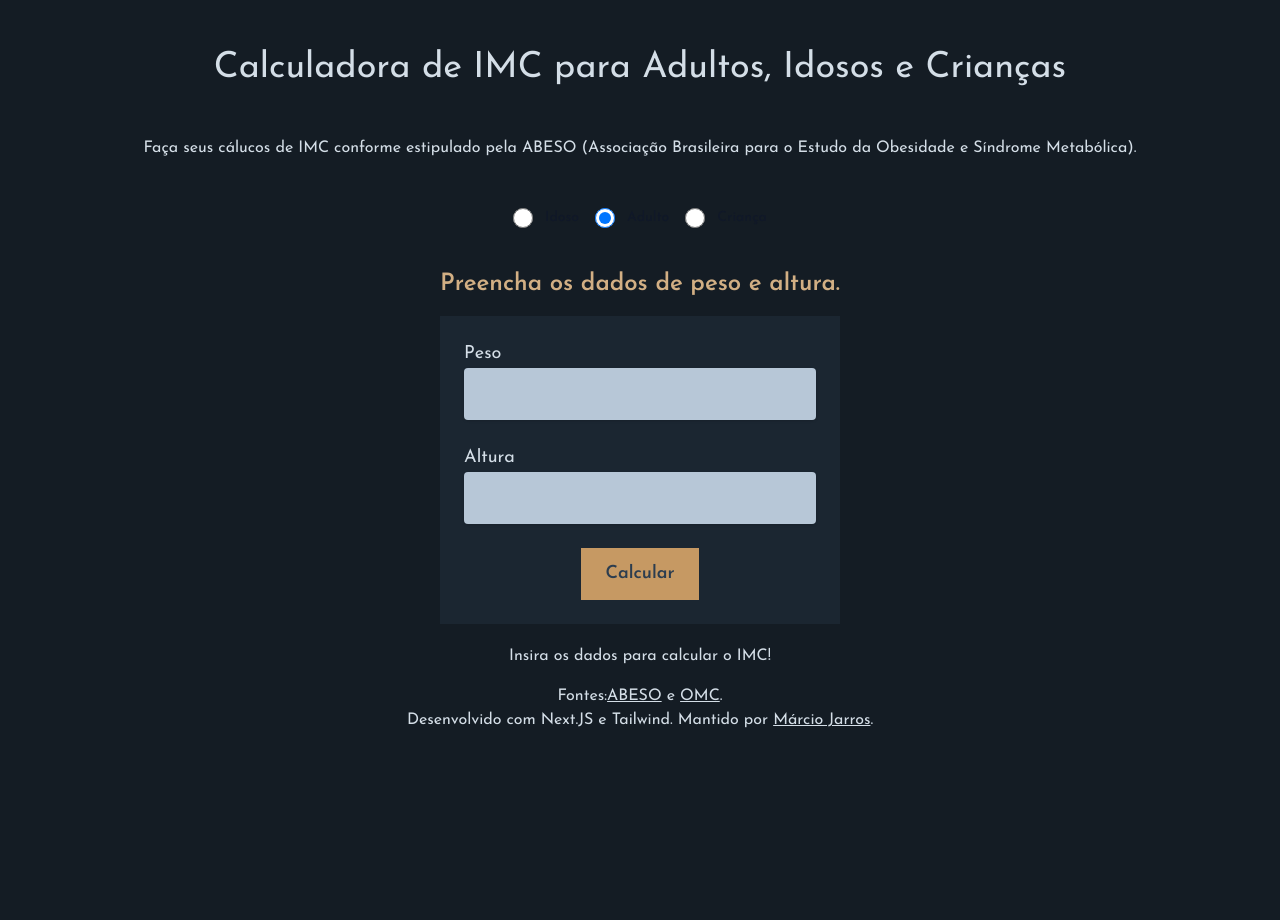
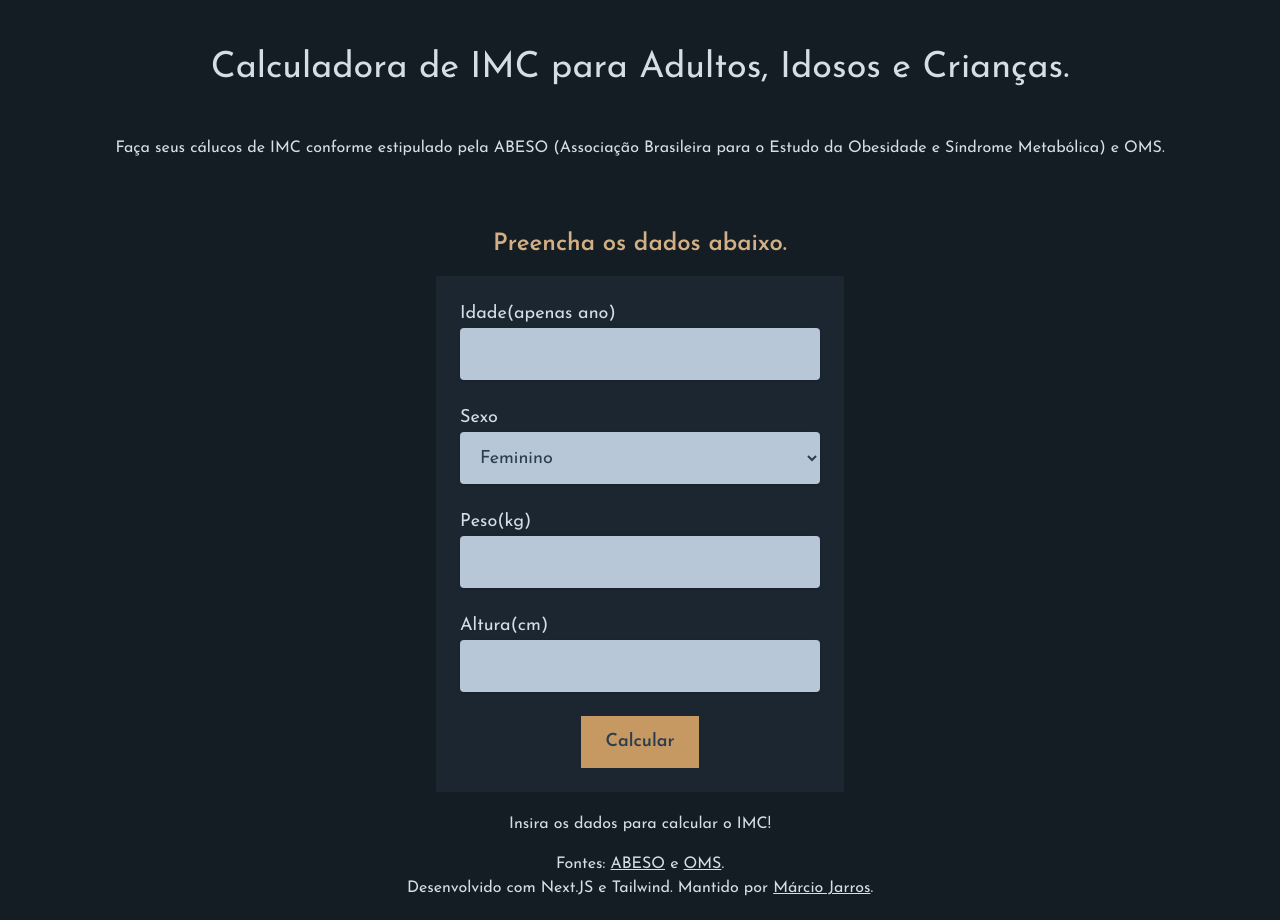
Before and after one commit to mjarros/calculadora-imc, a Next.js app: page / in a window 1280 px wide. Before the commit the page ends 800 px from the top, so only its background shows below. Built offline with nearby package versions, Linux system fonts and the light colour scheme.

Commit message:
melhorias layout

```diff
--- a/src/app/page.tsx
+++ b/src/app/page.tsx
@@ -1,14 +1,9 @@
-import AdultSelector from "@/components/AdultSelector";
-import ChildAgeInput from "@/components/ChildAgeInput";
-import ElderSexSelector from "@/components/ElderSexSelector";
 import IMCCalculator from "@/components/IMCCalculator";
 import IMCResult from "@/components/IMCResult";
-import LeftBanner from "@/components/LeftBanner";
-import RightBanner from "@/components/RightBanner";
 import Link from "next/link";
 
 type PageProps = {
-  searchParams: Promise<{ person: "child" | "adult" | "elder"; height: string; weight: string; sex?: "male" | "female"; age?: string }>;
+  searchParams: Promise<{ height: string; weight: string; sex: "male" | "female"; age: string }>;
 };
 
 export default async function Page({ searchParams }: PageProps) {
@@ -17,37 +12,28 @@ export default async function Page({ searchParams }: PageProps) {
   return (
     <main>
       <header className="flex flex-row text-center items-center justify-center py-12">
-        <p className="text-4xl">Calculadora de IMC para Adultos, Idosos e Crianças</p>
+        <h1 className="text-4xl">Calculadora de IMC para Adultos, Idosos e Crianças.</h1>
       </header>
-      <p className="text-center mb-4 px-3 sm:mb-12">Faça seus cálucos de IMC conforme estipulado pela ABESO &#40;Associação Brasileira para o Estudo da Obesidade e Síndrome Metabólica&#41;.</p>
+      <p className="text-center mb-4 px-3 sm:mb-12">Faça seus cálucos de IMC conforme estipulado pela ABESO &#40;Associação Brasileira para o Estudo da Obesidade e Síndrome Metabólica&#41; e OMS.</p>
       <div className="grid grid-cols-1 gap-4 sm:grid-cols-3 justify-items-center items-center px-3">
-        <div className="order-1 sm:order-1">
-          <LeftBanner />
-        </div>
+        <div className="order-1 sm:order-1"></div>
         <div className="order-2 sm:order-2 items-center content-center">
-          <section className="mb-4 sm:mb-10">
-            <AdultSelector />
-            {imcParams?.person === "elder" && <ElderSexSelector />}
-            {imcParams?.person === "child" && <ChildAgeInput />}
-          </section>
-          <section>{imcParams.person === "child" && imcParams.age === "" ? <p className="text-center">Insira a idade da criança.</p> : <IMCCalculator imcParams={imcParams} />}</section>
+          <IMCCalculator />
           <section>
             <IMCResult imcParams={imcParams} />
           </section>
         </div>
-        <div className="order-3 sm:order-3">
-          <RightBanner />
-        </div>
+        <div className="order-3 sm:order-3"></div>
       </div>
       <div className="flex flex-row items-center justify-center mt-4">
         <section>
-          Fontes:
+          Fontes:{" "}
           <Link target="_blank" href={"https://abeso.org.br/wp-content/uploads/2019/12/552fe98518b8a.pdf"} className={"underline cursor-pointer"}>
             ABESO
           </Link>{" "}
           e{" "}
           <Link target="_blank" href={"https://www.who.int/tools/child-growth-standards"} className={"underline cursor-pointer"}>
-            OMC
+            OMS
           </Link>
           .
         </section>
--- a/src/components/IMCCalculator.tsx
+++ b/src/components/IMCCalculator.tsx
@@ -1,19 +1,22 @@
 "use client";
 import { usePathname, useRouter, useSearchParams } from "next/navigation";
 
-type IMCCalculatorProps = {
-  imcParams: { person: "child" | "adult" | "elder"; height: string; weight: string; sex?: "male" | "female"; age?: string };
-};
-
-export default function IMCCalculator({ imcParams }: IMCCalculatorProps) {
+export default function IMCCalculator() {
   const searchParams = useSearchParams();
   const router = useRouter();
   const pathname = usePathname();
 
-  const handleCalculate = (height: FormDataEntryValue | null, weight: FormDataEntryValue | null) => {
+  const handleAddURLs = (height: FormDataEntryValue | null, weight: FormDataEntryValue | null, age: FormDataEntryValue | null) => {
     const params = new URLSearchParams(searchParams);
     params.set("height", String(height));
     params.set("weight", String(weight));
+    params.set("age", String(age));
+    router.replace(`${pathname}?${String(params)}`, { scroll: false });
+  };
+
+  const handleAddSexURL = (sex: string) => {
+    const params = new URLSearchParams(searchParams);
+    params.set("sex", String(sex));
     router.replace(`${pathname}?${String(params)}`, { scroll: false });
   };
 
@@ -22,28 +25,40 @@ export default function IMCCalculator({ imcParams }: IMCCalculatorProps) {
     const formData = new FormData(e.currentTarget);
     const weight = formData.get("weight");
     const height = formData.get("height");
-    handleCalculate(height, weight);
+    const age = formData.get("age");
+    handleAddURLs(height, weight, age);
   };
 
-  const disabled = () => {
-    return (imcParams?.person === "child" && !imcParams?.age) || (imcParams?.person === "elder" && !imcParams?.sex);
-  };
-
-  const isDisabled = disabled();
+  const isDisabled = false;
 
   return (
     <div className="mt-5">
-      <h2 className="font-semibold text-2xl text-accent-400 mb-4 text-center">Preencha os dados de peso e altura.</h2>
+      <h2 className="font-semibold text-2xl text-accent-400 mb-4 text-center">Preencha os dados abaixo.</h2>
 
       <form onSubmit={onSubmit} className="bg-primary-900 py-6 px-6 text-lg flex gap-6 flex-col">
         <div className="space-y-2">
-          <label>Peso</label>
+          <label>Idade(apenas ano)</label>
+          <input disabled={isDisabled} type="number" step={1} name="age" className="px-4 py-3 bg-primary-200 text-primary-800 w-full shadow-sm rounded-sm disabled:cursor-not-allowed disabled:bg-gray-600 disabled:text-gray-400" />
+        </div>
+        <div className="space-y-2">
+          <label>Sexo</label>
+          <div>
+            <select onChange={(e) => handleAddSexURL(e.target.value)} className="px-4 py-3 h-13 bg-primary-200 text-primary-800 w-full shadow-sm rounded-sm disabled:cursor-not-allowed disabled:bg-gray-600 disabled:text-gray-400">
+              <option selected value="feminino">
+                Feminino
+              </option>
+              <option value="masculino">Masculino</option>
+            </select>
+          </div>
+        </div>
+        <div className="space-y-2">
+          <label>Peso(kg)</label>
           <input disabled={isDisabled} type="number" step={0.01} name="weight" className="px-4 py-3 bg-primary-200 text-primary-800 w-full shadow-sm rounded-sm disabled:cursor-not-allowed disabled:bg-gray-600 disabled:text-gray-400" />
         </div>
 
         <div className="space-y-2">
-          <label>Altura</label>
-          <input disabled={isDisabled} type="number" step={0.01} name="height" className="px-4 py-3 bg-primary-200 text-primary-800 w-full shadow-sm rounded-sm disabled:cursor-not-allowed disabled:bg-gray-600 disabled:text-gray-400" />
+          <label>Altura(cm)</label>
+          <input disabled={isDisabled} type="number" step={1} name="height" className="px-4 py-3 bg-primary-200 text-primary-800 w-full shadow-sm rounded-sm disabled:cursor-not-allowed disabled:bg-gray-600 disabled:text-gray-400" />
         </div>
 
         <div className="flex justify-center items-center gap-6">
--- a/src/components/IMCResult.tsx
+++ b/src/components/IMCResult.tsx
@@ -1,31 +1,16 @@
 import { imcAdultData, imcByAgeChild, imcElderData } from "@/utils/dataSets";
+type Sex = "female" | "male";
 
 type IMCREsultProps = {
-  imcParams: { person: "child" | "adult" | "elder"; height: string; weight: string; sex?: "male" | "female"; age?: string };
+  imcParams: { height: string; weight: string; sex: Sex; age: string };
 };
 
-type Sex = "female" | "male";
+export default function IMCResult({ imcParams }: IMCREsultProps) {
+  let result: string | undefined;
 
-export default function IMCResult({ imcParams }: IMCREsultProps) {
-  const imc = Number((Number(imcParams.weight) / Math.pow(Number(imcParams.height), 2)).toFixed(2));
-  let result;
+  const imc: number = Number((Number(imcParams.weight) / Math.pow(Number(imcParams.height) / 100, 2)).toFixed(2));
 
-  function consultIMCAdult(imc: number): string {
-    const imcRange = imcAdultData.find((range) => imc >= range.min && imc <= range.max);
-
-    return `${imcRange?.classification}`;
-  }
-
-  function consultIMCElder(imc: number, sexo: Sex): string {
-    const sexRange = imcElderData[sexo];
-    const range = sexRange.find((f) => imc >= f.min && imc <= f.max);
-    if (!range) {
-      return "IMC inválido";
-    }
-    return `${range.classification}`;
-  }
-
-  function consultIMCChild(imc: number, paramsAge: string): string {
+  function consultIMCChild(imc: number | null, paramsAge: string): string | undefined {
     const group = imcByAgeChild.find((g) => g.age === Number(paramsAge));
 
     const range = group?.range.find((f) => {
@@ -37,19 +22,34 @@ export default function IMCResult({ imcParams }: IMCREsultProps) {
     return `${range?.classification}`;
   }
 
-  if (imcParams.person === "adult") {
+  function consultIMCAdult(imc: number | null): string | undefined {
+    const imcRange = imcAdultData.find((range) => imc >= range.min && imc <= range.max);
+
+    return `${imcRange?.classification}`;
+  }
+
+  function consultIMCElder(imc: number | null, sexo: Sex): string | undefined {
+    const sexRange = imcElderData[sexo];
+    const range = sexRange.find((f) => imc >= f.min && imc <= f.max);
+    if (!range) {
+      return "IMC inválido";
+    }
+    return `${range.classification}`;
+  }
+
+  if (imcParams.age <= "19") {
+    result = consultIMCChild(imc, imcParams.age);
+  }
+
+  if (imcParams.age > "19" && imcParams.age <= "65") {
     result = consultIMCAdult(imc);
   }
 
-  if (imcParams.person === "elder" && !!imcParams?.sex) {
+  if (imcParams.age > "65") {
     result = consultIMCElder(imc, imcParams.sex);
   }
 
-  if (imcParams.person === "child" && imcParams.age) {
-    result = consultIMCChild(imc, imcParams?.age);
-  }
-
-  return !!imc ? (
+  return !!imc && !!imcParams.sex && !!imcParams.age && !!imcParams.height && !!imcParams.weight ? (
     <div>
       <p className="text-center text-3xl underline mt-5">Resultado: IMC = {imc}</p>
       <p className="mt-3 text-lg text-center"> Conforme a ABESO, este valor de IMC está na classificação:</p>
```
